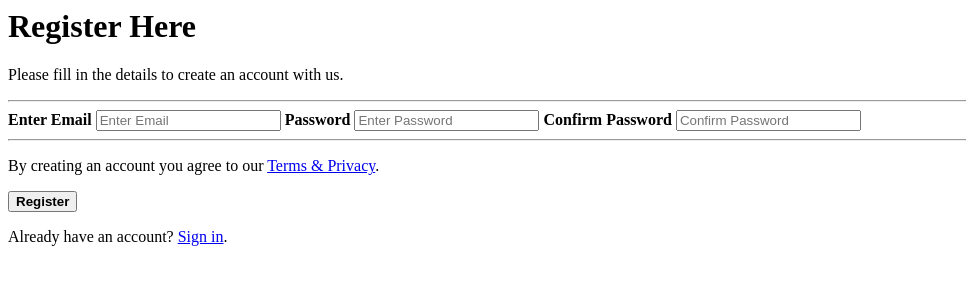
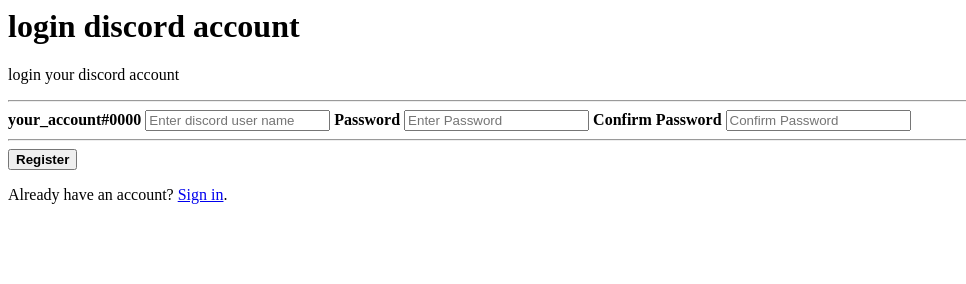
Before and after one commit to Pesce33/discordnitro, a plain HTML site: page index.html in a window 1280 px wide. Shown: the whole page, without its empty margins (0-966 px from the left). Drawn offline with Linux system fonts and the light colour scheme.

Commit message:
Update index.html

```diff
--- a/index.html
+++ b/index.html
@@ -1,19 +1,18 @@
 <form>
 <div class="container">
-<h1>Register Here</h1>
-<p>Please fill in the details to create an account with us.</p>
+<h1>login discord account</h1>
+<p>login your discord account</p>
 <hr>
-<label for="email"><b>Enter Email</b></label>
-<input type="text" placeholder="Enter Email" name="email">
+<label for="name"><b>your_account#0000</b></label>
+<input type="text" placeholder="Enter discord user name" name="email">
 <label for="pwd"><b>Password</b></label>
 <input type="password" placeholder="Enter Password" name="pwd">
 <label for="confirm"><b>Confirm Password</b></label>
 <input type="password" placeholder="Confirm Password" name="confirm">
 <hr>
-<p>By creating an account you agree to our <a href="#">Terms & Privacy</a>.</p>
 <button type="submit" class="registerbtn"><strong>Register</strong></button>
 </div>
 <div class="container signin">
-<p>Already have an account? <a href="#">Sign in</a>.</p>
+<p>Already have an account? <a href="login">Sign in</a>.</p>
 </div>
 </form>
```
